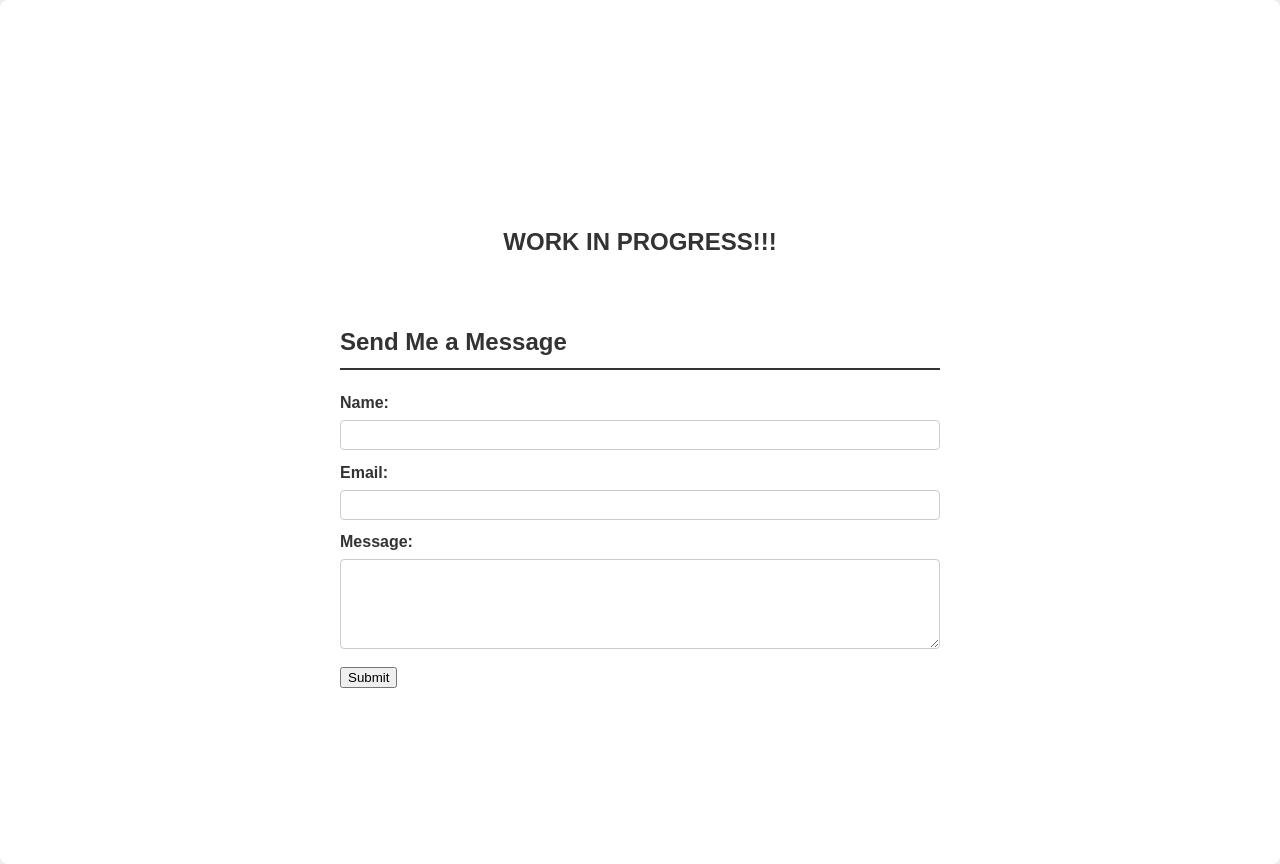
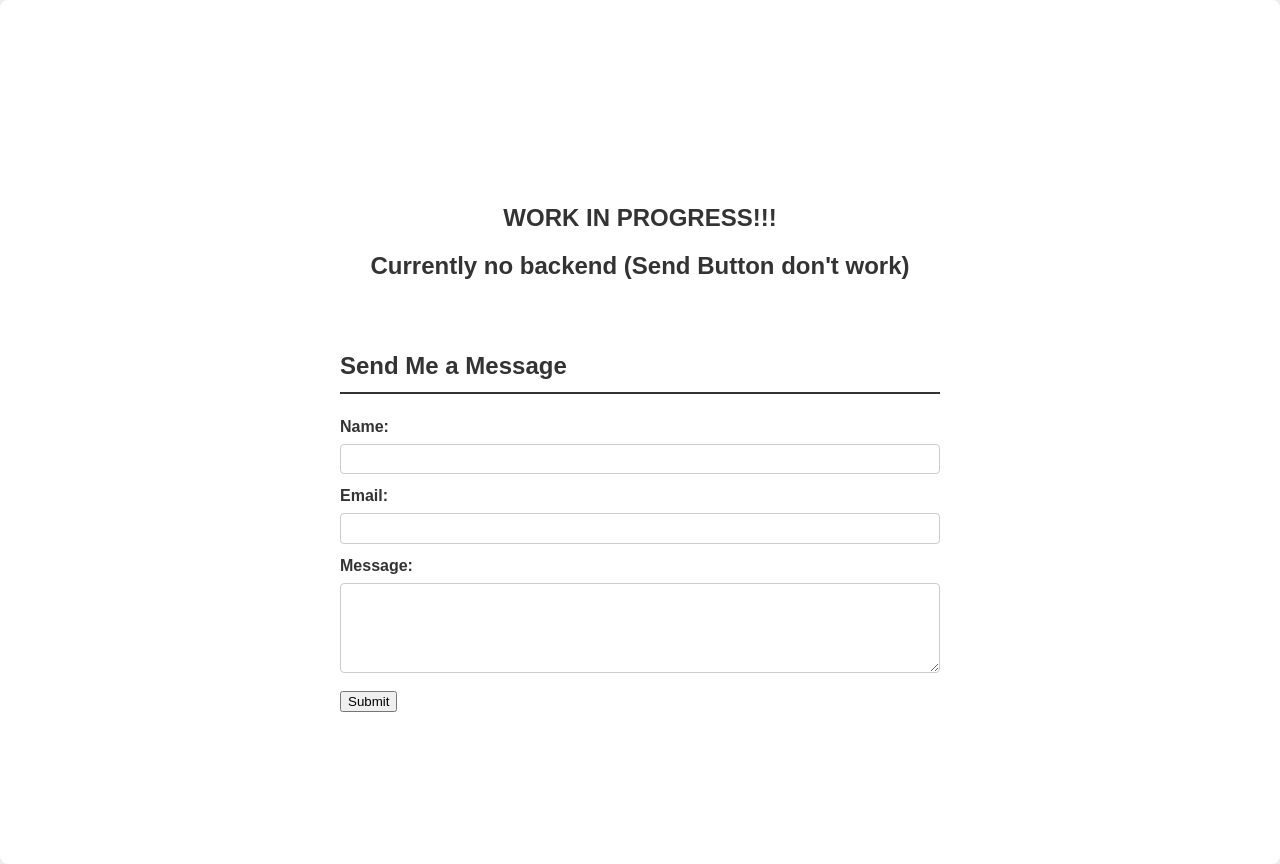
Before and after one commit to Zenakin-1777/mywebsite, a plain HTML site: page contact.html in a window 1280 px wide. Drawn offline with Linux system fonts and the light colour scheme.

Commit message:
Update contact.html

```diff
--- a/contact.html
+++ b/contact.html
@@ -10,6 +10,7 @@
     <section id="contact-info">
         <div class="container">
             <h1>WORK IN PROGRESS!!!</h1>
+            <h1>Currently no backend (Send Button don't work)</h1>
             <!--
             <h1>Contact Me</h1>
                 <div class="contact-details">
```
